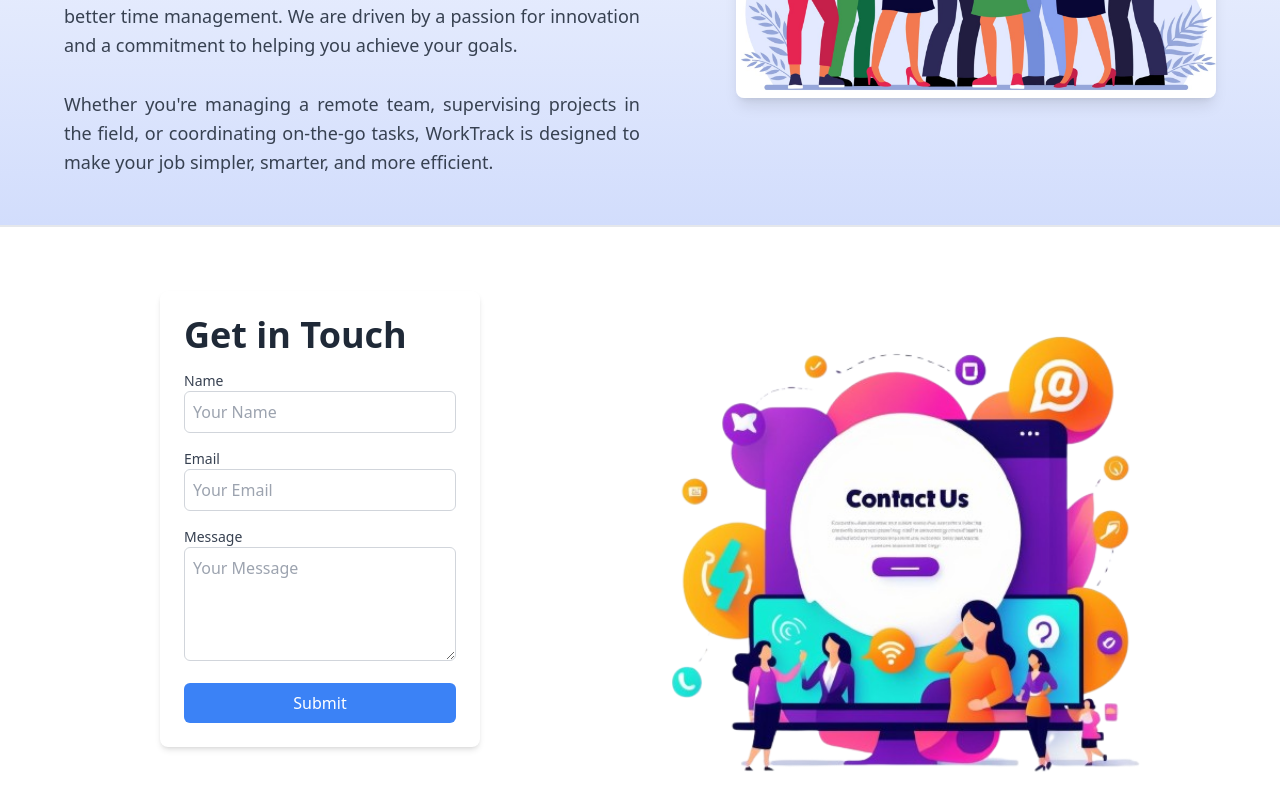
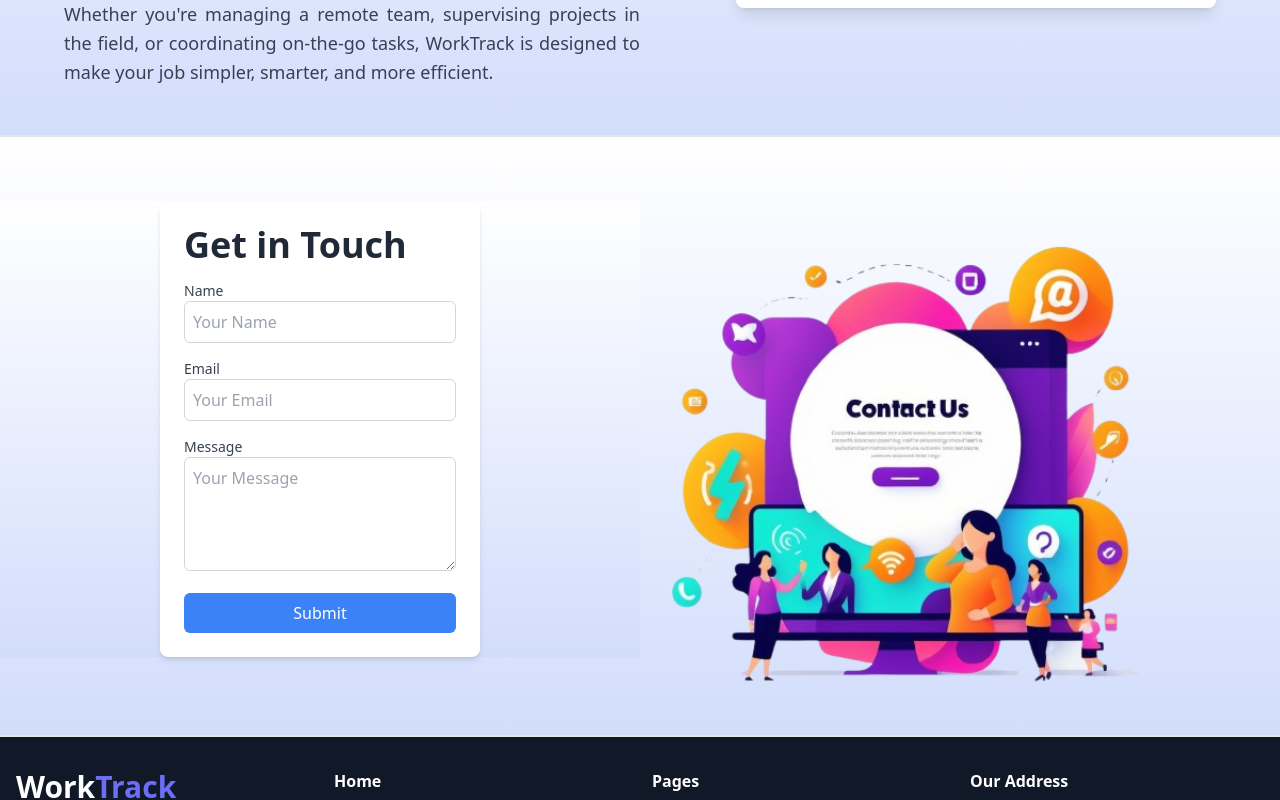
Before and after one commit to di-co-der/worktracker, a React (Create React App) app: page / in a window 1280 px wide. Shown: the part 1240-2040 px from the top of the page. Built offline with nearby package versions, Linux system fonts and the light colour scheme.

Commit message:
chamge some style and navbar

```diff
--- a/src/App.js
+++ b/src/App.js
@@ -5,18 +5,20 @@ import Home from "./pages/Home";
 import Footer from "./components/Footer";
 import Login from "./pages/Login";
 import Signup from "./pages/Signup";
+import Navbar from "./components/Navbar";
 
 
 
 function App() {
   return (
     <Router>
+    <Navbar/>
       <Routes>
         <Route path="/" element={<Home />} />
         <Route path="/login" element={<Login />} />
         <Route path="/Signup" element={<Signup />} />
       </Routes>
-      <Footer></Footer>
+      <Footer/>
     </Router>
   );
 }
--- a/src/components/Navbar.js
+++ b/src/components/Navbar.js
@@ -1,10 +1,10 @@
 import React from "react";
-import { Link, useNavigate } from "react-router-dom";
+import { Link } from "react-router-dom";
 
 const Navbar = () => {
 
   return (
-    <nav className="flex justify-between items-center px-6 py-2 bg-white shadow border-b-2 bg-gradient-to-b from-white to-[#d2ddfc]">
+    <nav className="fixed w-full flex justify-between items-center px-6 py-2 bg-white shadow border-b-2 bg-gradient-to-b from-white to-[#d2ddfc]">
     {/* Logo */}
     <div className="">
       <a href="/#home" className="no-underline">
--- a/src/pages/Home.js
+++ b/src/pages/Home.js
@@ -1,7 +1,6 @@
 // src/pages/Home.js
 import React from "react";
-import { Link, useNavigate } from "react-router-dom";
-import Navbar from "../components/Navbar";
+import { useNavigate } from "react-router-dom";
 import image from "../assets/landingPageImg.png";
 import image2 from "../assets/about-us.jpg";
 import image4 from "../assets/contactus_page-removebg-preview.png";
@@ -13,7 +12,6 @@ const Home = () => {
 
   return (
     <div>
-      <Navbar />
       {/* Hero Section */}
       <section
         id="home"
@@ -89,9 +87,9 @@ const Home = () => {
       {/* Contact Us Section */}
       <section
         id="contact"
-        className="h-full w-full bg-white flex pt-16 border-b-2"
+        className="h-full w-full bg-white flex pt-16 border-b-2 bg-gradient-to-b from-white to-[#d2ddfc]"
       >
-        <div className="h-full w-6/12 bg-white flex flex-col items-center justify-center ">
+        <div className="h-full w-6/12 bg-white flex flex-col items-center justify-center bg-gradient-to-b from-white to-[#d2ddfc]">
           {/* Contact Form */}
           <div className="w-full md:w-1/2 bg-white p-6 rounded-lg shadow-md">
             <h2 className="text-4xl font-bold text-gray-800 mb-4">
--- a/src/pages/Login.js
+++ b/src/pages/Login.js
@@ -1,19 +1,17 @@
 import React from 'react';
 import loginImg from "../assets/login_image-removebg-preview.png"
-import Navbar from "../components/Navbar"
 import { Link } from 'react-router-dom';
 
 const Login = () => {
 
     return (
         <div>
-        <Navbar> </Navbar>
               {/* Login Section */}
       <section
         id="login"
         className="h-full w-full bg-white flex pt-16 bg-gradient-to-b from-white to-[#d2ddfc]"
       >
-        <div className="h-full w-6/12 bg-white flex flex-col items-center justify-center pb-24 bg-gradient-to-b from-white to-[#d2ddfc]">
+        <div className="h-full mt-24 w-6/12 bg-white flex flex-col items-center justify-center pb-24 bg-gradient-to-b from-white to-[#d2ddfc]">
         <h1 className="text-4xl font-bold text-gray-800 mb-4">Welcome back</h1>
           <p className="text-gray-600 mb-6 text-xl">Please enter your details</p>
 
--- a/src/pages/Signup.js
+++ b/src/pages/Signup.js
@@ -1,16 +1,14 @@
 import React from "react";
 import loginImg from "../assets/login_image-removebg-preview.png";
-import Navbar from "../components/Navbar";
 
 const Signup = () => {
   return (
     <div>
-      <Navbar />
       <section
         id="signup"
         className="h-full w-full bg-white flex pt-16 bg-gradient-to-b from-white to-[#d2ddfc]"
       >
-        <div className="h-full w-6/12 bg-white flex flex-col items-center justify-center pb-24 bg-gradient-to-b from-white to-[#d2ddfc]">
+        <div className="h-full mt-24 w-6/12 bg-white flex flex-col items-center justify-center pb-24 bg-gradient-to-b from-white to-[#d2ddfc]">
           <h1 className="text-4xl font-bold text-gray-800 mb-4">
             Create Your Account
           </h1>
```
